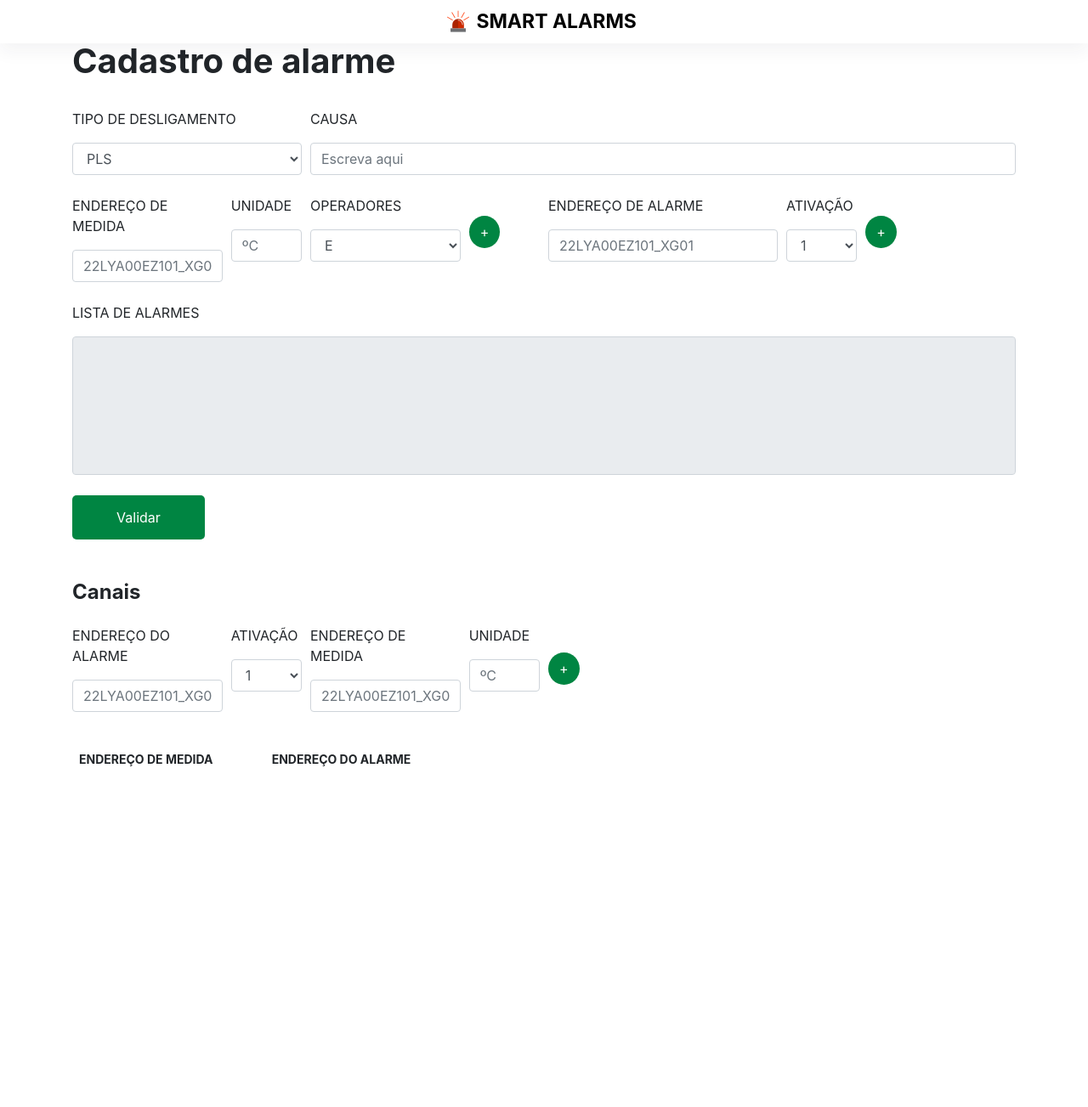
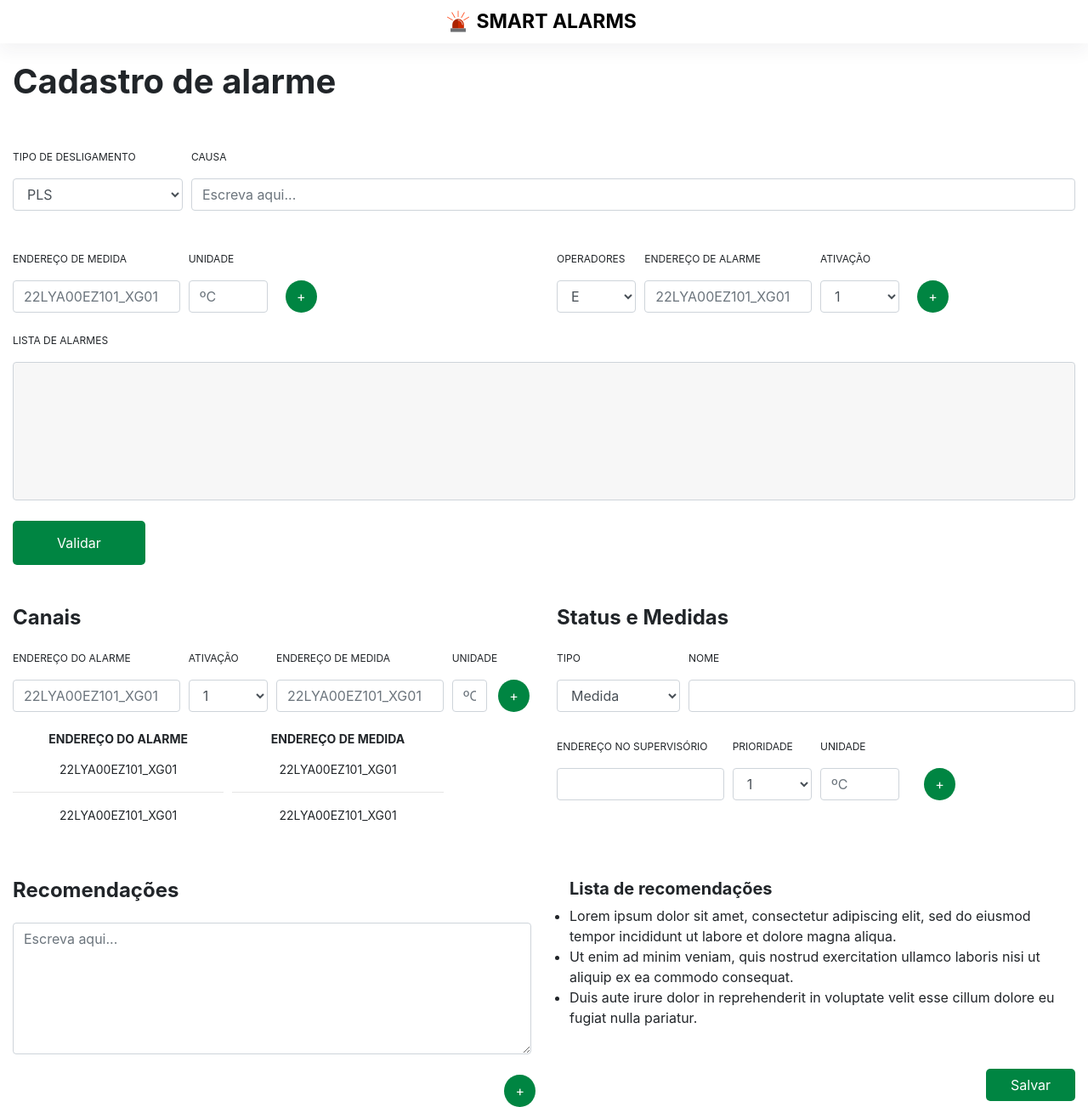
Before and after one commit to Carloshvf/SMART-ALARMS-MVC, a Nuxt app: page /register in a window 1280 px wide. Shown: the whole page at 85% size. Before the commit the page ends 911 px from the top, so only its background shows below. Built offline with nearby package versions, Linux system fonts and the light colour scheme.

Commit message:
Tela de cadastro estatica feita

```diff
--- a/pages/register/index.vue
+++ b/pages/register/index.vue
@@ -1,112 +1,206 @@
 <template>
   <div class="container">
-    <div class="form-row">
+    <div class="form-row align-items-end mt-4">
       <div class="col">
         <h1 class="mt-5 titles">Cadastro de alarme</h1>
       </div>
     </div>
-    <!-- CADASTRO DE ALARMES -->
-    <div class="form-row">
+    <!-- -->
+    <div class="form-row mt-4">
       <div class="col">
-        <p class="mt-4">TIPO DE DESLIGAMENTO</p>
+        <p class="mt-4 sizing">TIPO DE DESLIGAMENTO</p>
         <select class="form-control">
           <option>PLS</option>
-          <option>2</option>
-          <option>3</option>
+          <option>PLST</option>
         </select>
       </div>
-      <div class="col-9">
-        <p class="mt-4">CAUSA</p>
-        <input type="text" class="form-control" placeholder="Escreva aqui" >
+      <div class="col-10">
+        <p class="mt-4 sizing">CAUSA</p>
+        <input type="text" class="form-control" placeholder="Escreva aqui..." >
       </div>
     </div>
 
-    <div class="form-row">
-      <div class="col-2">
-        <p class="mt-4">ENDEREÇO DE MEDIDA</p>
+    <div class="row mt-5">
+      <div class="col-sm-6">
+        <div class="form-row align-items-end">
+          <div class="col-4">
+            <p class="sizing">ENDEREÇO DE MEDIDA</p>
             <input type="text" class="form-control" placeholder="22LYA00EZ101_XG01" >
           </div>
-      <div class="col-1">
-        <p class="mt-4">UNIDADE</p>
+          <div class="col-2">
+            <p class="sizing">UNIDADE</p>
             <input type="text" class="form-control" placeholder="ºC" >
           </div>
+          <div class="ml-3">
+            <button class="btn btn-green rounded-circle">+</button>
+          </div>
+        </div>
+      </div>
+      <div class="col-sm-6">
+        <div class="form-row align-items-end">
           <div class="col-2">
-        <p class="mt-4">OPERADORES</p>
+            <p class="sizing">OPERADORES</p>
             <select class="form-control">
               <option>E</option>
-          <option>2</option>
-          <option>3</option>
+              <option>OU</option>
+              <option>(</option>
+              <option>)</option>
             </select>
           </div>
-      <div class="col-1">
-        <button class="btn btn-green rounded-circle mt-5">+</button>
-      </div>
-      <div class="col-3">
-        <p class="mt-4">ENDEREÇO DE ALARME</p>
+          <div class="col-4">
+            <p class="sizing">ENDEREÇO DE ALARME</p>
             <input type="text" class="form-control" placeholder="22LYA00EZ101_XG01" >
           </div>
-      <div class="col-1">
-        <p class="mt-4">ATIVAÇÃO</p>
+          <div class="col-2">
+            <p class="sizing">ATIVAÇÃO</p>
             <select class="form-control">
               <option>1</option>
-          <option>2</option>
-          <option>3</option>
+              <option>0</option>
             </select>
           </div>
-      <div class="col-1">
-        <button class="btn btn-green rounded-circle mt-5">+</button>
+          <div class="ml-3">
+            <button class="btn btn-green rounded-circle">+</button>
+          </div>
+        </div>
       </div>
     </div>
     <!-- CADASTRO DE ALARMES -->
-    <div class="form-row">
+    <div class="row">
+      <div class="col-sm">
+        <div class="form-row mt-4">
           <div class="col">
-        <p class="mt-4">LISTA DE ALARMES</p>
-        <input class="form-control push-area" type="text" readonly>
+            <p class="sizing">LISTA DE ALARMES</p>
+            <textarea class="form-control push-area" rows="3"></textarea>
             <button class="btn btn-green btn-validar mt-4">Validar</button>
           </div>
         </div>
+      </div>
+    </div>
     <!-- LISTA DE ALARMES -->
-    <div class="form-row">
-      <div class="col">
-        <h4 class="mt-5 titles">Canais</h4>
+    <div class="row">
+      <div class="col-sm-6">
+        <div class="form-row mt-5">
+          <div class="col-3">
+            <h4 class="titles">Canais</h4>
           </div>
         </div>
 
-    <div class="form-row">
-      <div class="col-2">
-        <p class="mt-3">ENDEREÇO DO ALARME</p>
+        <div class="form-row align-items-end mt-3">
+          <div class="col-4">
+            <p class="sizing">ENDEREÇO DO ALARME</p>
             <input type="text" class="form-control" placeholder="22LYA00EZ101_XG01" >
           </div>
-      <div class="col-1">
-        <p class="mt-3">ATIVAÇÃO</p>
+          <div class="col-2">
+            <p class="sizing">ATIVAÇÃO</p>
             <select class="form-control">
               <option>1</option>
-          <option>2</option>
-          <option>3</option>
+              <option>0</option>
             </select>
           </div>
-      <div class="col-2">
-        <p class="mt-3">ENDEREÇO DE MEDIDA</p>
+          <div class="col-4">
+            <p class="sizing">ENDEREÇO DE MEDIDA</p>
             <input type="text" class="form-control" placeholder="22LYA00EZ101_XG01" >
           </div>
 
           <div class="col-1">
-        <p class="mt-3">UNIDADE</p>
+            <p class="sizing">UNIDADE</p>
             <input type="text" class="form-control" placeholder="ºC" >
           </div>
-      <div class="col-1">
-        <button class="btn btn-green rounded-circle mt-5">+</button>
+          <div class="ml-2">
+            <button class="btn btn-green rounded-circle">+</button>
+          </div>
+
+          <div class="col-5 mt-4">
+            <h5 class="address">ENDEREÇO DO ALARME</h5>
+            <p class="alignment mt-3">22LYA00EZ101_XG01</p>
+            <hr>
+            <p class="alignment mt-3">22LYA00EZ101_XG01</p>
+          </div>
+          <div class="col-5 mt-4">
+            <h5 class="address">ENDEREÇO DE MEDIDA</h5>
+            <p class="alignment mt-3">22LYA00EZ101_XG01</p>
+            <hr>
+            <p class="alignment mt-3">22LYA00EZ101_XG01</p>
+          </div>
+
+        </div>
+      </div>
+      <!-- CANAIS -->
+      <div class="col-sm-6">
+        <div class="form-row  mt-5">
+          <div class="col-10 mb-3">
+            <h4 class="titles">Status e Medidas</h4>
+          </div>
+
+          <div class="col-3">
+            <p class="sizing">TIPO</p>
+            <select class="form-control">
+              <option>Medida</option>
+              <option>Status</option>
+            </select>
+          </div>
+          <div class="col-9">
+            <p class="sizing">NOME</p>
+            <input type="text" class="form-control">
+          </div>
+        </div>
+        <div class="form-row align-items-end mt-2">
+          <div class="col-4 mt-4">
+            <p class="sizing">ENDEREÇO NO SUPERVISÓRIO</p>
+            <input type="text" class="form-control">
+          </div>
+          <div class="col-2 mt-4">
+            <p class="sizing">PRIORIDADE</p>
+            <select class="form-control">
+              <option>1</option>
+              <option>2</option>
+            </select>
+          </div>
+          <div class="col-2 mt-4">
+            <p class="sizing">UNIDADE</p>
+            <input type="text" class="form-control" placeholder="ºC" >
+          </div>
+          <div class="mt-4 ml-4">
+            <button class="btn btn-green rounded-circle ">+</button>
+          </div>
+        </div>
       </div>
     </div>
 
-    <div class="form-row">
-      <div class="col-2">
-        <h5 class="mt-5 ml-2 address">ENDEREÇO DE MEDIDA</h5>
-      </div>
-      <div class="col-4">
-        <h5 class="mt-5 ml-5 address">ENDEREÇO DO ALARME</h5>
+  <!-- STATUS E MEDIDAS -->
+  <div class="row">
+    <div class="col-sm-6">
+      <div class="form-row mt-5">
+        <div class="col-3">
+          <h4 class="titles">Recomendações</h4>
         </div>
       </div>
+      <div class="form-row mt-3 justify">
+        <div class="col-12">
+          <textarea class="form-control area" placeholder="Escreva aqui..." rows="3"></textarea>
+        </div>
+        <div class="mt-4">
+          <button class="btn btn-green rounded-circle">+</button>
+        </div>
+      </div>
+    </div>
+
+    <div class="col-sm-6 ">
+        <div class="col-12 mt-5">
+          <h5 class="titles">Lista de recomendações</h5>
+          <ul>
+            <li>Lorem ipsum dolor sit amet, consectetur adipiscing elit, sed do eiusmod tempor incididunt ut labore et dolore magna aliqua.</li>
+            <li>Ut enim ad minim veniam, quis nostrud exercitation ullamco laboris nisi ut aliquip ex ea commodo consequat.</li>
+            <li>Duis aute irure dolor in reprehenderit in voluptate velit esse cillum dolore eu fugiat nulla pariatur.</li>
+          </ul>
+        </div>
+      <div class="mt-5">
+        <button class="btn btn-green btn-salvar">Salvar</button>
+      </div>
+    </div>
+    <!-- RECOMENDAÇÕES -->
+  </div>
+
   </div>
 </template>
 
@@ -127,18 +221,49 @@ export default {
 
 }
 
+.justify {
+  justify-content: right;
+}
+
 .btn-validar {
   width: 156px;
   height: 52px;
 }
 
+.area {
+  height: 154.24px;
+}
+
+.btn-salvar {
+  width: 105px;
+  float: right;
+}
+
 .push-area {
   height: 163px;
+  resize: none;
+  background-color: #F7F7F7;
+}
+
+.sizing {
+  font-size: 12px;
 }
 
 .address {
   font-size: 14px;
   font-weight: bold;
+  text-align: center;
+}
+
+.alignment {
+  text-align: center;
+  font-size: 14px;
+}
+
+@media (min-width: 1200px) {
+    .container{
+        max-width: 1300px;
+    }
 }
 
 </style>
```
Lines whose indentation alone changed are shown as unchanged.
